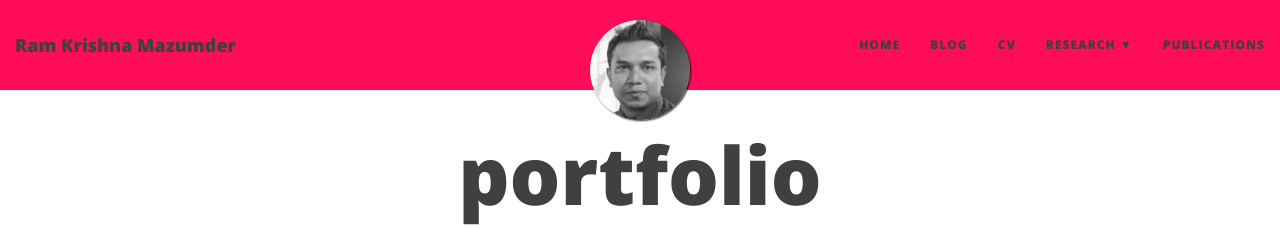
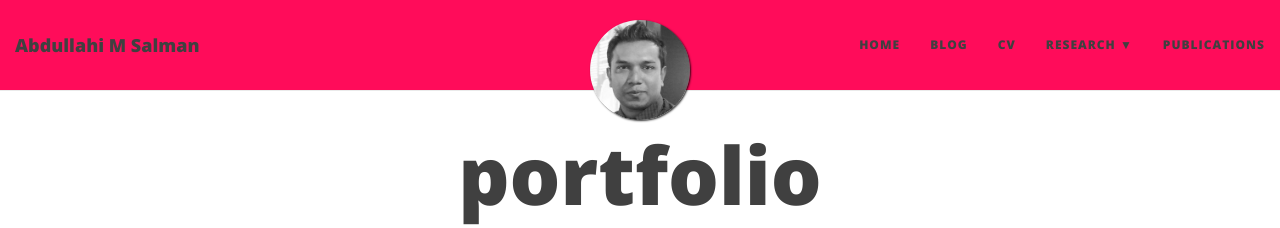
Before and after one commit to ams0098/abdul, a Jekyll site: the page built from portfolio.md, in a window 1280 px wide. Shown: the top 228 px of the page. Built offline with Jekyll 4.4.1, drawn with Linux system fonts in a browser that asks for light colours; nearby versions of some CDN libraries.

Commit message:
Update _config.yml

```diff
--- a/_config.yml
+++ b/_config.yml
@@ -14,7 +14,7 @@ baseurl: ""
 # Of course don't forget to change the username and projectname to YOUR username and project
 
 # Name of website
-title: Ram Krishna Mazumder
+title: Abdullahi M Salman
 
 # Short description of your site
 description: Academic Web and Blog
```
